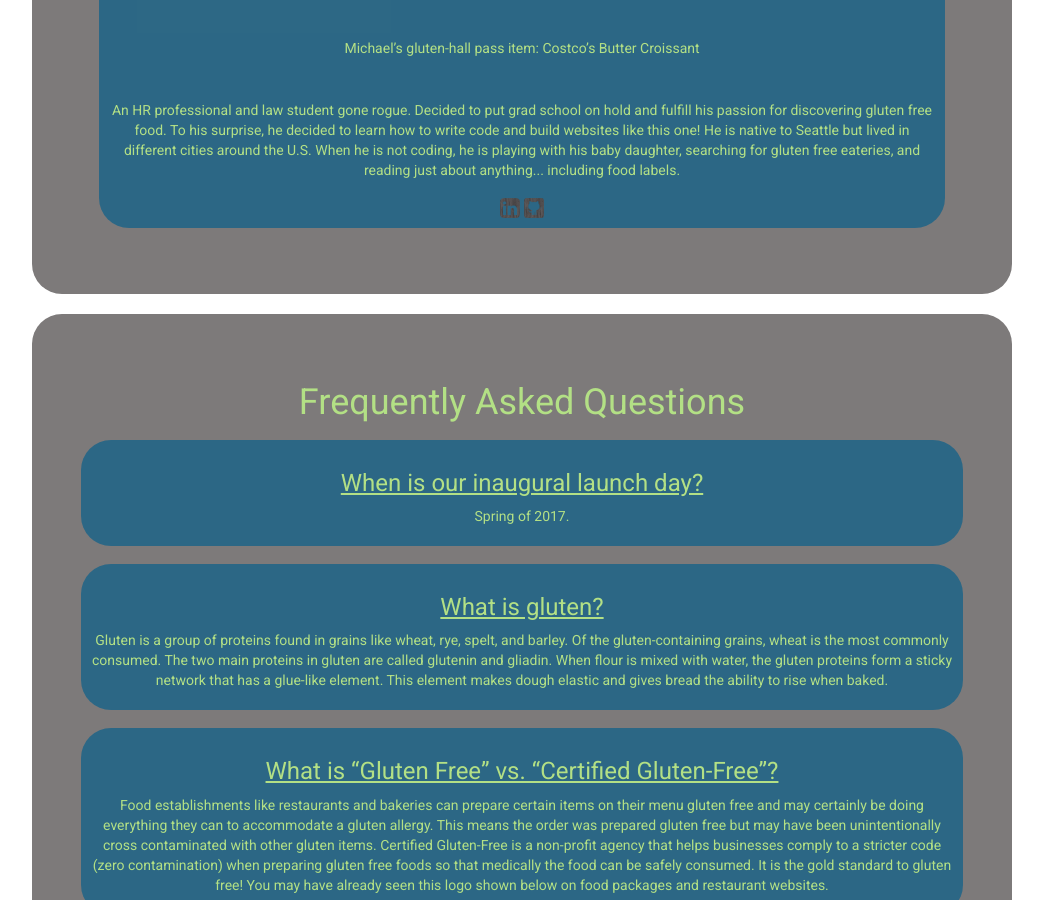
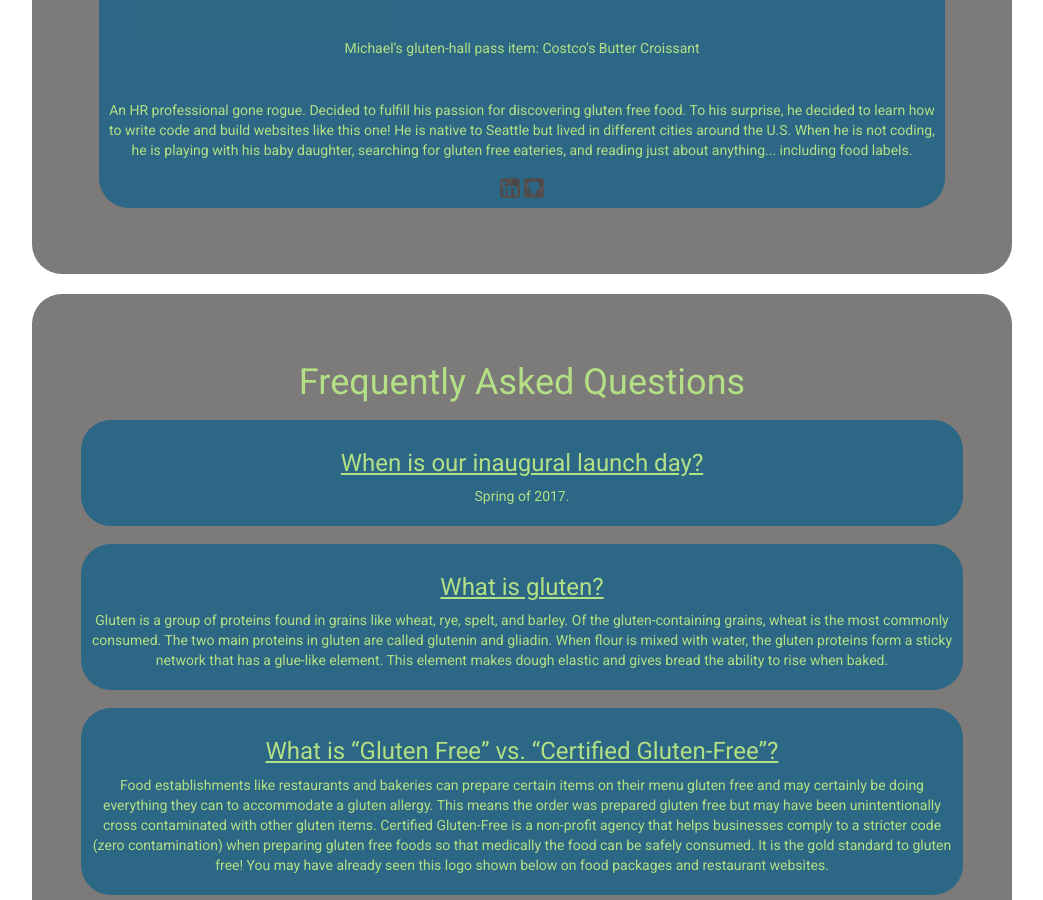
Before and after one commit to Copenbacon/wheatlessin, a website: page index.html in a window 1280 px wide. Shown: the part 3270-4170 px from the top of the page, without its empty margins (118-1161 px from the left). Drawn offline with nearby package versions, Linux system fonts and the light colour scheme; some packages are replaced by stand-ins of ours; a script that the page names is missing.

Commit message:
update index html

```diff
--- a/index.html
+++ b/index.html
@@ -157,7 +157,7 @@
                                 <h3>Michael Paik | Full Stack Web Developer</h3>
                                 <img src="imgs\Jinho.png" class="profPic">
                                 <p class="item">Michael’s gluten-hall pass item: Costco’s Butter Croissant</p>
-                                <p>An HR professional and law student gone rogue. Decided to put grad school on hold and fulfill his passion for discovering gluten free food. To his surprise, he decided to learn how to write code and build websites like this one! He is native to Seattle but lived in different cities around the U.S. When he is not coding, he is playing with his baby daughter, searching for gluten free eateries, and reading just about anything... including food labels.</p>
+                                <p>An HR professional gone rogue. Decided to fulfill his passion for discovering gluten free food. To his surprise, he decided to learn how to write code and build websites like this one! He is native to Seattle but lived in different cities around the U.S. When he is not coding, he is playing with his baby daughter, searching for gluten free eateries, and reading just about anything... including food labels.</p>
                             </div>
                             <a class="linkedin" href="https://www.linkedin.com/in/michael-paik-100b8b8?authType=NAME_SEARCH&authToken=mmmE&locale=en_US&trk=tyah&trkInfo=clickedVertical%3Amynetwork%2CclickedEntityId%3A26810064%2CauthType%3ANAME_SEARCH%2Cidx%3A1-2-2%2CtarId%3A1476399883680%2Ctas%3Amichael"><img id="linkedinIcon" src="imgs/linkedinIcon.png"></a>
                             <a class="github" href="https://github.com/jmpaik"><img id="githubIcon" src="imgs/githubIcon.png"></a>
```
